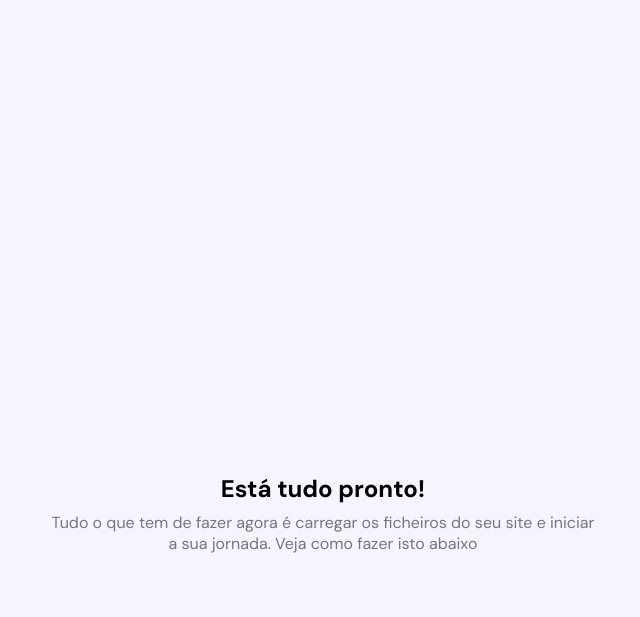
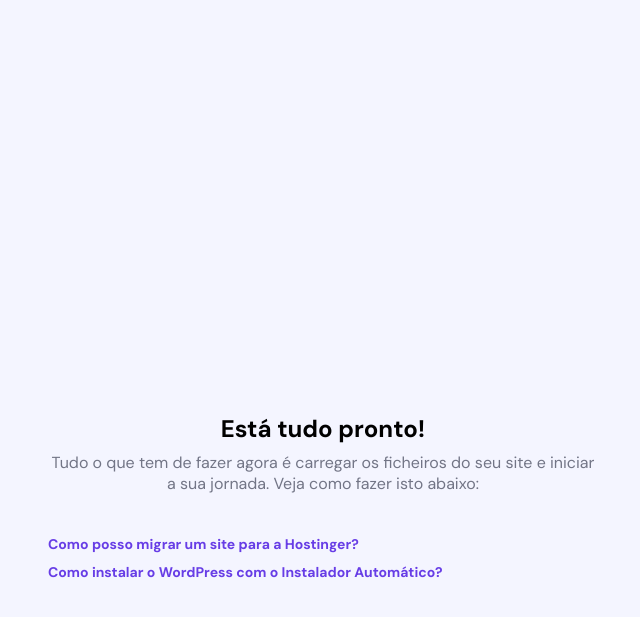
Before and after one commit to adventureandre/insightcv, a PHP site: page / in a window 1280 px wide. Shown: the part 94-711 px from the top of the page, without its empty margins (317-957 px from the left). Run offline with PHP 8.4, Linux system fonts and the light colour scheme.

Commit message:
Update index.php

```diff
--- a/index.php
+++ b/index.php
@@ -1,7 +1,7 @@
 <!DOCTYPE html>
 <html lang="pt">
     <head>
-        <title>insight</title>
+        <title>Em Criação - Aguarde</title>
         <link rel="icon" type="image/x-icon" href="https://hpanel.hostinger.com/favicons/hostinger.png">
         <meta charset="utf-8">
         <meta content="IE=edge,chrome=1" http-equiv="X-UA-Compatible">
@@ -107,4 +107,38 @@
                 <!-- Restante do seu código SVG -->
             </svg>
             <h1>Está tudo pronto!</h1>
-            <p>Tudo o que tem de fazer agora é carregar os ficheiros do seu site e iniciar a sua jornada. Veja como fazer isto abaixo
+            <p>Tudo o que tem de fazer agora é carregar os ficheiros do seu site e iniciar a sua jornada. Veja como fazer isto abaixo:</p>
+            <div class="link-container">
+                <a
+                    class="link"
+                    href="https://support.hostinger.com/en/articles/4455931-how-can-i-migrate-website-to-hostinger"
+                    rel="nofollow"
+                    target="_blank"
+                >
+                    Como posso migrar um site para a Hostinger?
+                    <svg class="ic-launch" viewBox="0 0 21 20" fill="none" xmlns="http://www.w3.org/2000/svg">
+                        <!-- Ícone de link -->
+                    </svg>
+                </a>
+                <a
+                    class="link"
+                    href="https://support.hostinger.com/en/articles/3220304-how-to-install-wordpress-using-auto-installer"
+                    rel="nofollow"
+                    target="_blank"
+                >
+                    Como instalar o WordPress com o Instalador Automático?
+                    <svg class="ic-launch" viewBox="0 0 21 20" fill="none" xmlns="http://www.w3.org/2000/svg">
+                        <!-- Ícone de link -->
+                    </svg>
+                </a>
+            </div>
+        </div>
+
+        <script>
+            // Simula um tempo de carregamento para demonstração
+            setTimeout(function () {
+                document.getElementById('loader-container').style.visibility = 'hidden';
+            }, 3000);
+        </script>
+    </body>
+</html>
```
